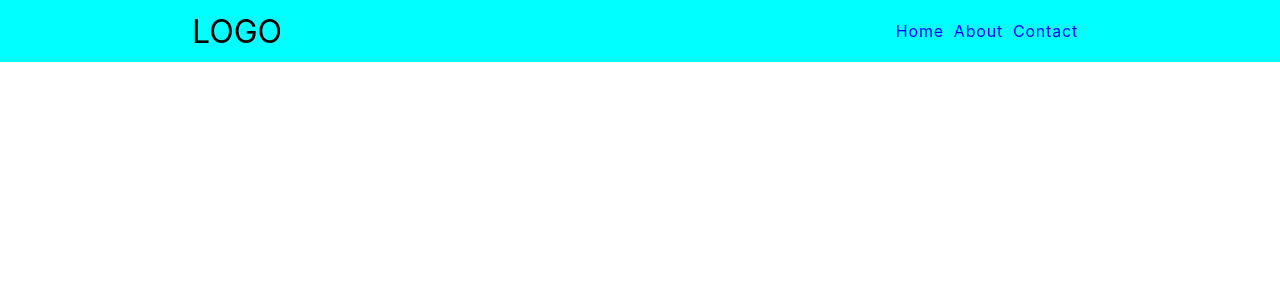
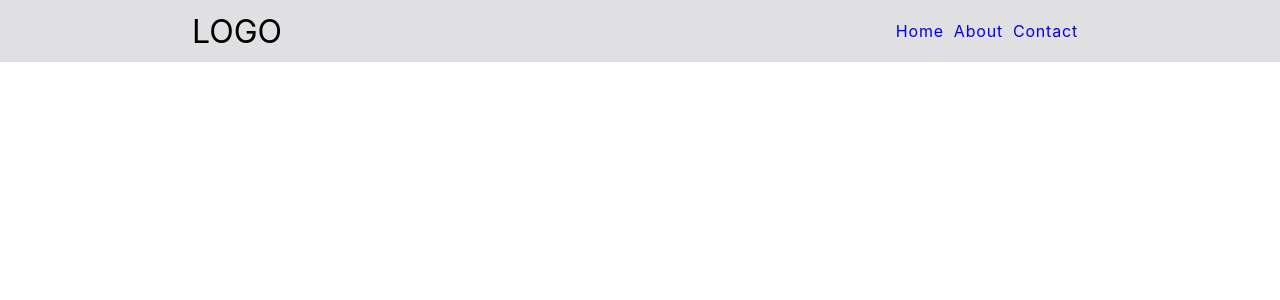
Before and after one commit to Tarek994/event-planner, a React (Create React App) app: page / in a window 1280 px wide. Shown: the top 300 px of the page. Built offline with nearby package versions, Linux system fonts and the light colour scheme.

Commit message:
feat(navbar): add the state for the menu-bar

```diff
--- a/src/components/navbar/Navbar.jsx
+++ b/src/components/navbar/Navbar.jsx
@@ -1,7 +1,13 @@
-import React from "react";
+import React, { useState } from "react";
 import "./navbar.css";
 
 const Navbar = () => {
+  const [isOpen, setIsOpen] = useState(false);
+
+  const toggleMenu = () => {
+    setIsOpen(!isOpen);
+  };
+
   return (
     <div className="main-nav">
       <div className="bar">
--- a/src/components/navbar/navbar.css
+++ b/src/components/navbar/navbar.css
@@ -1,6 +1,6 @@
 .main-nav{
     width: 100%;
-    background-color: aqua;
+    background-color: #E0E0E2;
 }
 
 .bar{
```
